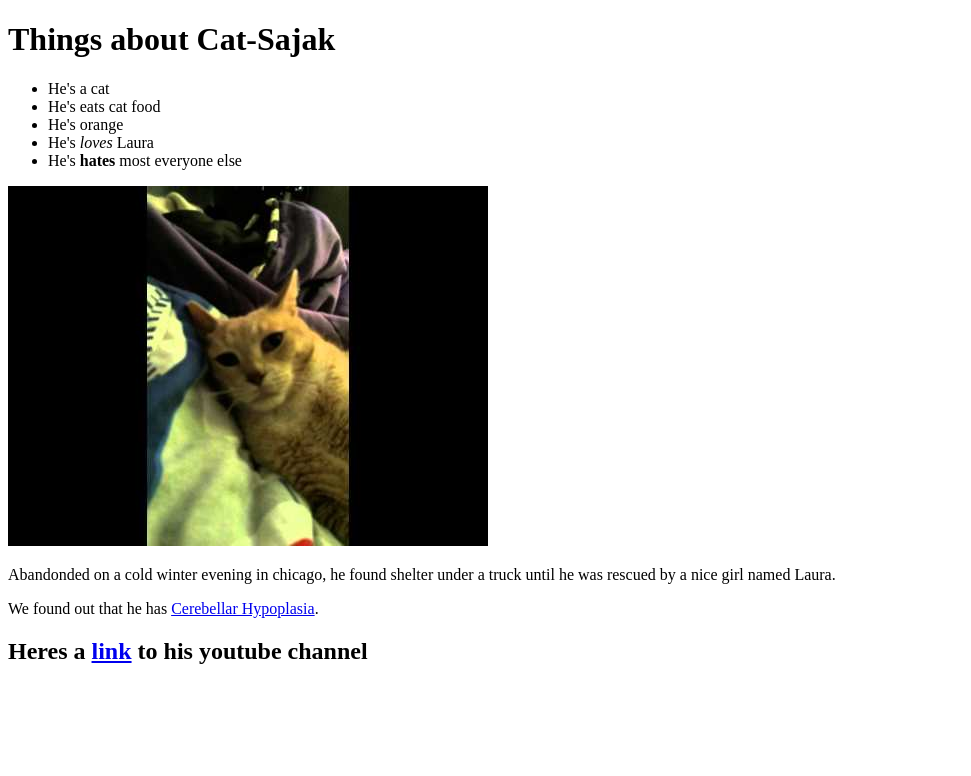
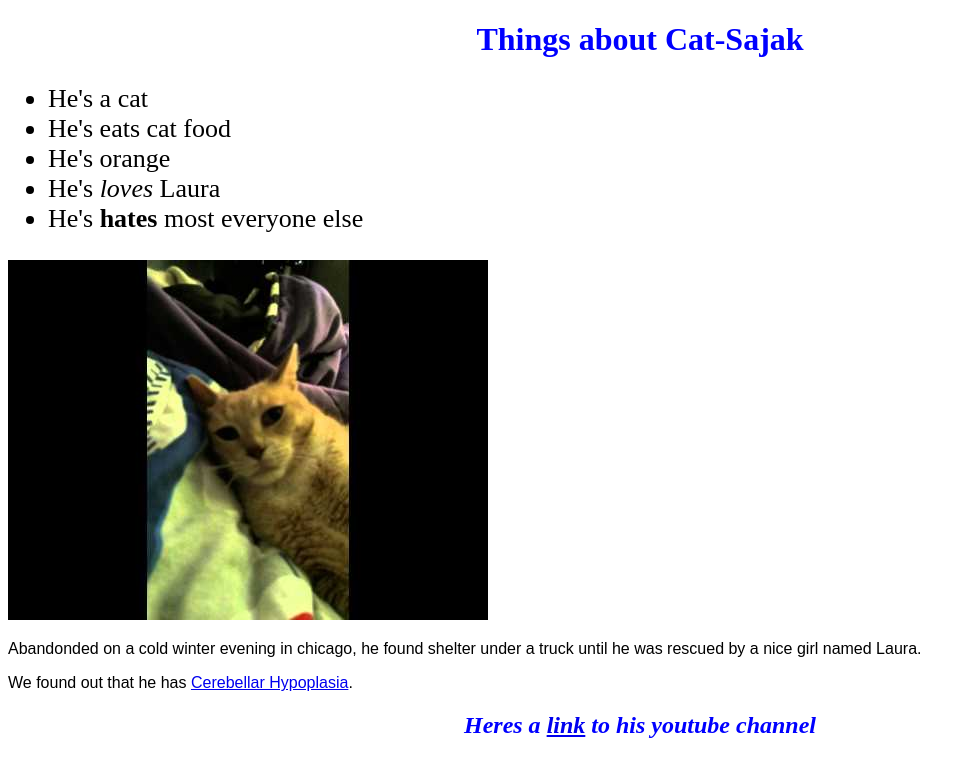
Before and after one commit to MLiamS/my-first-webpage, a plain HTML site: page cat-sajak.html in a window 1280 px wide. Shown: the whole page, without its empty margins (0-971 px from the left). Drawn offline with Linux system fonts and the light colour scheme.

Commit message:
Create css style sheet, and link HTML files to said stylesheet

```diff
--- a/cat-sajak.html
+++ b/cat-sajak.html
@@ -2,6 +2,7 @@
 <html>
   <head>
     <title>About Cat-Sajak</title>
+    <link href="css/styles.css" rel="stylesheet" type="text/css">
   </head>
   <body>
     <h1> Things about Cat-Sajak </h1>
--- /dev/null
+++ b/css/styles.css
@@ -0,0 +1,26 @@
+h1 {
+  color: blue;
+  text-align: center;
+  }
+
+h2 {
+  color: blue;
+  font-style: italic;
+  text-align: center;
+  }
+
+p  {
+    font-family:fantasy;
+
+    }
+
+ul {
+    font-size: 26px;
+    line-height: 30px;
+    }
+
+h3 {
+  font-stretch: extra-expanded;
+  font-variant-caps:petite-caps;
+  color: green;
+    }
```
Also changed, not shown: favorite-things.html (+1 -0 lines), my-first-webpage.html (+1 -0 lines).
